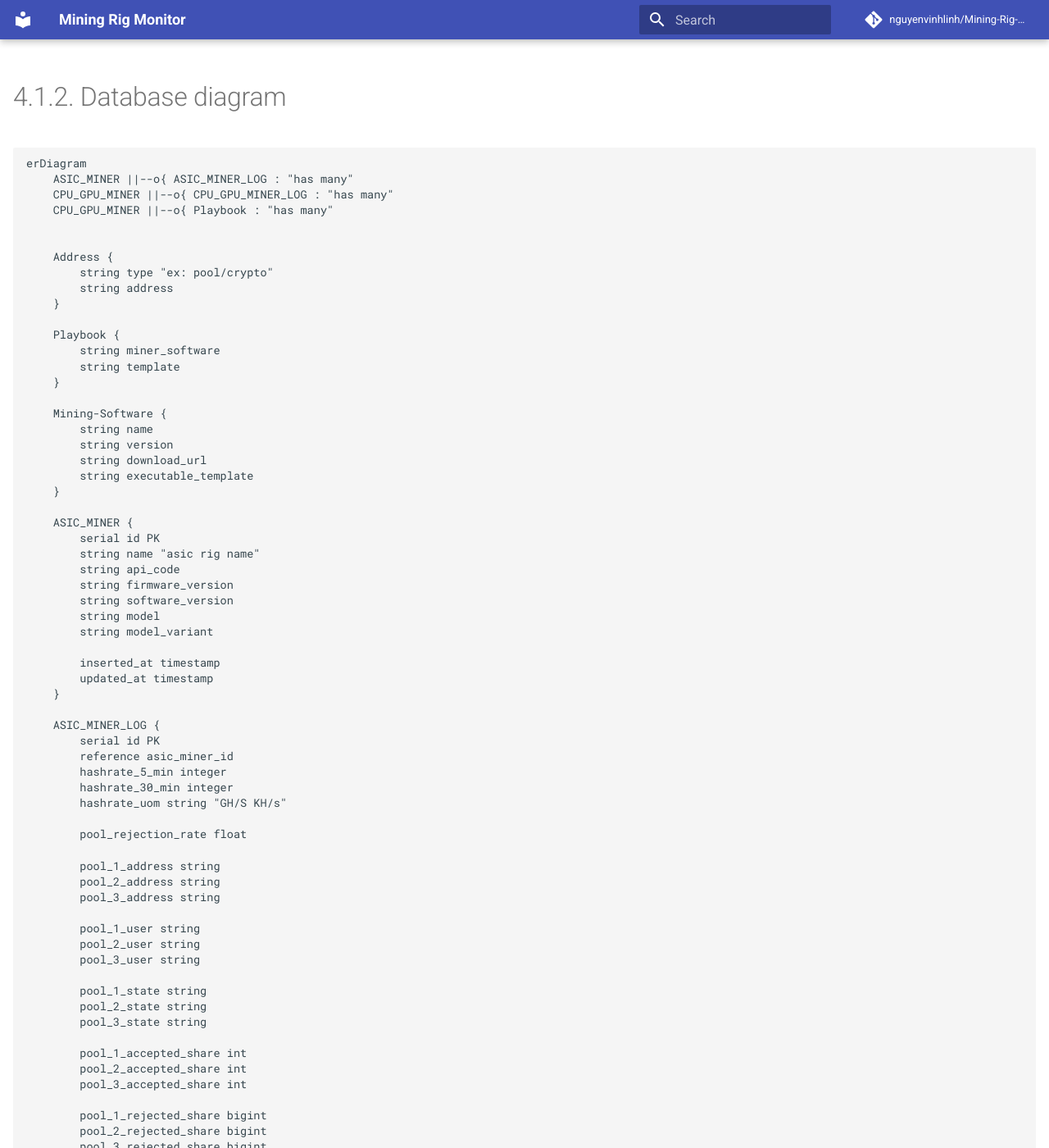
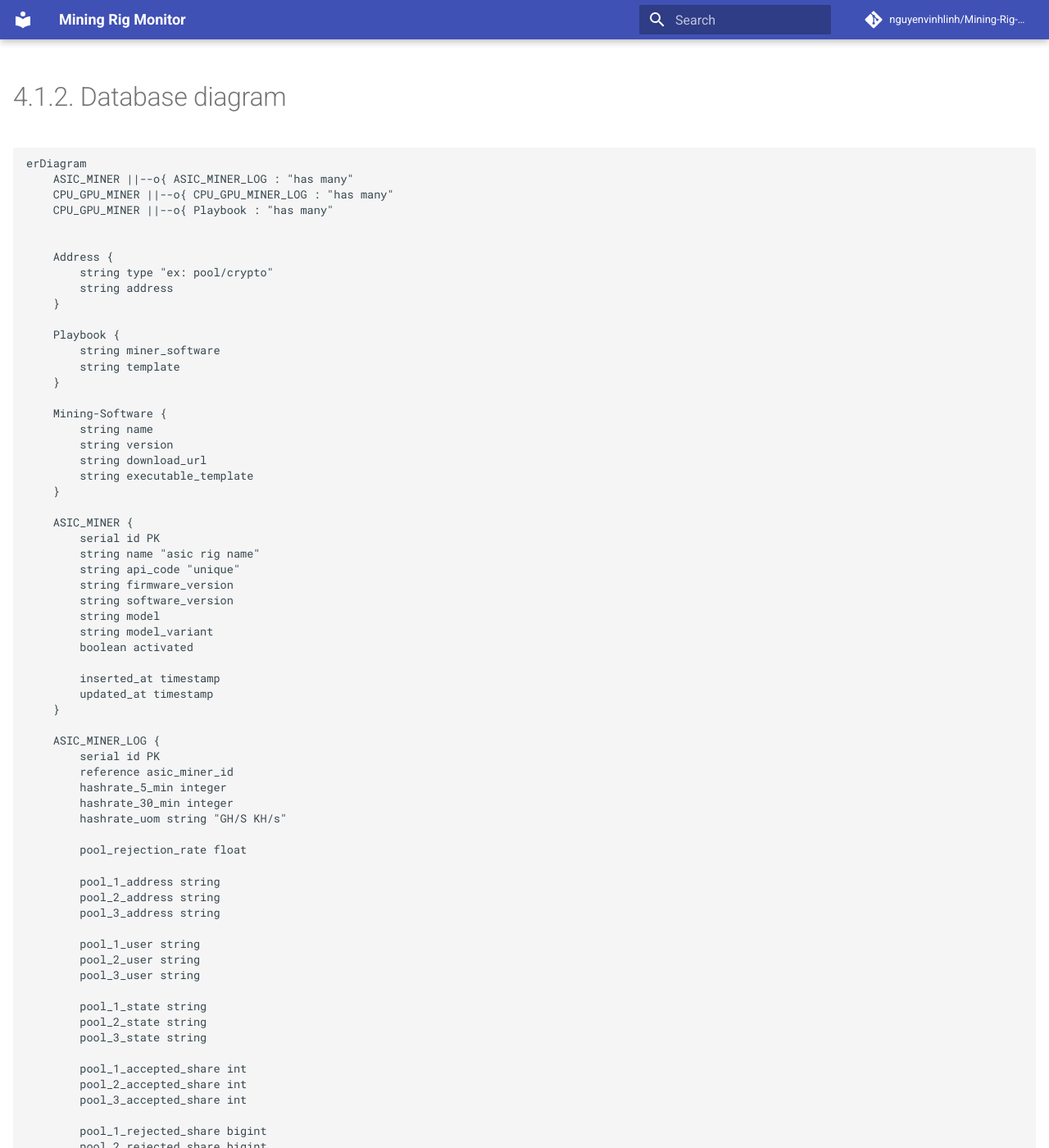
Before and after one commit to nguyenvinhlinh/Mining-Rig-Monitor-Document, an MkDocs documentation site: the page built from docs/04.1.2-db-diagram-fullscreen.md, in a window 1280 px wide and 1400 px high. Shown: the whole window at 82% size. Built offline with MkDocs 1.6.1 and Material for MkDocs 9.7.7, drawn with Linux system fonts in a browser that asks for light colours; comment, search, counter and statistics services are not loaded; some of the changed text lies outside the part shown.

Commit message:
update db diagram!

```diff
--- a/docs/04.1.2-db-diagram-fullscreen.md
+++ b/docs/04.1.2-db-diagram-fullscreen.md
@@ -33,11 +33,12 @@ erDiagram
     ASIC_MINER {
         serial id PK
         string name "asic rig name"
-        string api_code
+        string api_code "unique"
         string firmware_version
         string software_version
         string model
         string model_variant
+        boolean activated
 
         inserted_at timestamp
         updated_at timestamp
```
